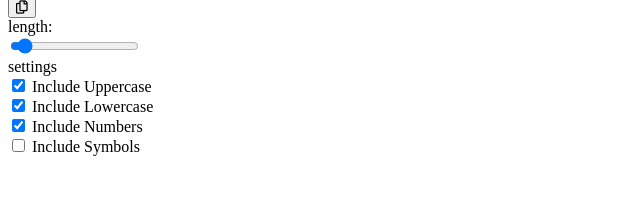
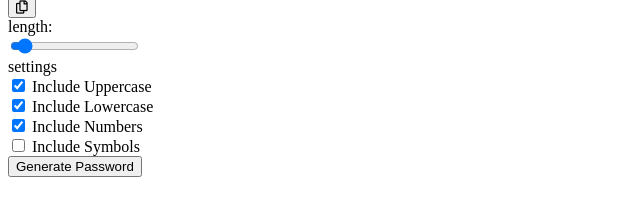
Before and after one commit to taroche/Password-Generator, a plain HTML site: page index.html in a window 1280 px wide. Shown: the part 142-358 px from the top of the page, without its empty margins (0-640 px from the left). Drawn offline with Linux system fonts and the light colour scheme.

Commit message:
button to generate password

```diff
--- a/index.html
+++ b/index.html
@@ -44,6 +44,7 @@
                     <label for="symbol">Include Symbols</label>
                 </div>
             </div>
+            <button class="btn generate" id="generate">Generate Password</button>
         </main>
     </body>
 </html>
```
